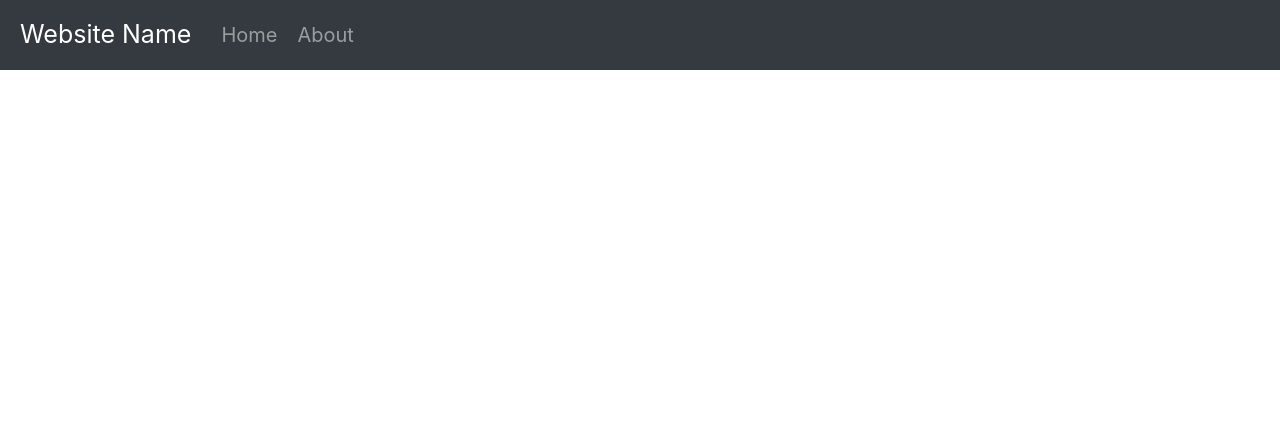
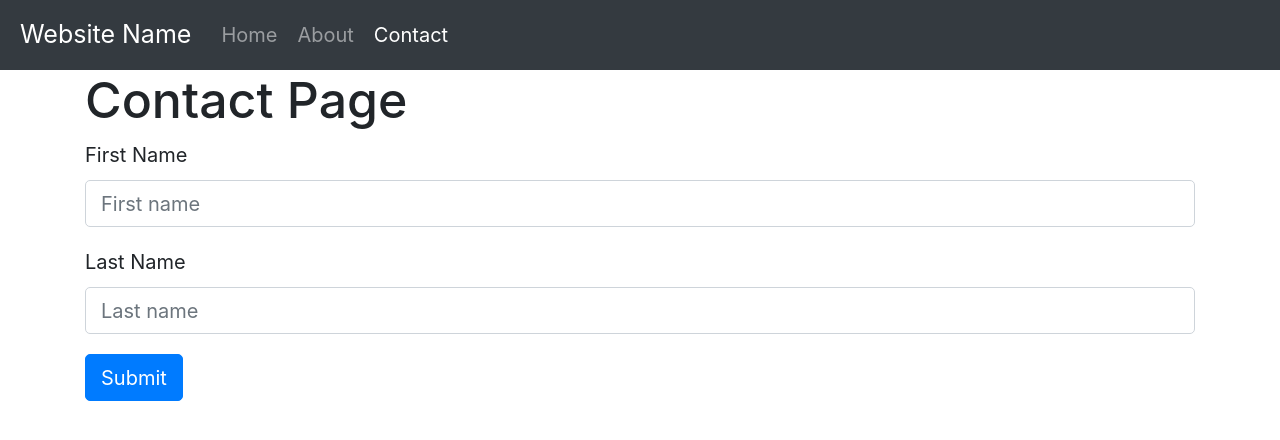
Before and after one commit to annelineguttormsen/jsf--react--form-submit, a React (Create React App) app: page /contact in a window 1280 px wide. Shown: the top 440 px of the page. Built offline with nearby package versions, Linux system fonts and the light colour scheme.

Commit message:
added bootstrap to form

```diff
--- a/package.json
+++ b/package.json
@@ -9,6 +9,7 @@
     "react": "^16.13.0",
     "react-bootstrap": "^1.0.0-beta.17",
     "react-dom": "^16.13.0",
+    "react-hook-form": "^5.0.3",
     "react-router-dom": "^5.1.2",
     "react-scripts": "3.4.0"
   },
--- a/src/components/App.js
+++ b/src/components/App.js
@@ -10,6 +10,7 @@ import {
 import Container from "react-bootstrap/Container";
 import Home from "./Home";
 import AboutUs from "./AboutUs";
+import Contact from "./Contact";
 
 function App() {
     return (
@@ -27,6 +28,9 @@ function App() {
                         <NavLink to="/aboutus" className="nav-link">
                             About
                         </NavLink>
+                        <NavLink to="/contact" className="nav-link">
+                            Contact
+                        </NavLink>
                     </Nav>
                 </Navbar.Collapse>
             </Navbar>
@@ -35,6 +39,7 @@ function App() {
                 <Switch>
                     <Route path="/" exact component={Home} />
                     <Route path="/aboutus" component={AboutUs} />
+                    <Route path="/contact" component={Contact} />
                 </Switch>
             </Container>
         </Router>
--- a/src/components/Contact.js
+++ b/src/components/Contact.js
@@ -1,21 +1,33 @@
 import React from 'react';
+import { useForm } from "react-hook-form";
+import Form from "react-bootstrap/Form";
+import Button from "react-bootstrap/Button";
 
 export default function Contact() {
+  const { register, errors } = useForm();
+
+  function handleSubmit(event) {
+    event.preventDefault();
+    for (let i=0;i<event.target.elements.length;i++) {
+      console.log(event.target.elements[i].name,
+        event.target.elements[i].value);
+    }
+  }
   return (
     <div className="Contact">
       <h1>Contact Page</h1>
 
-      <form onSubmit={handleSubmit}>
-        <div>
-          <label>First Name</label>
-          <input name="firstName" placeholder="First name" />
-        </div>
-        <div>
-          <label>Last Name</label>
-          <input name="lastName" placeholder="Last Name" />
-        </div>
-        <input type="submit" />
-      </form>
+      <Form onSubmit={handleSubmit}>
+        <Form.Group>
+          <Form.Label>First Name</Form.Label>
+          <Form.Control name="firstName" placeholder="First name" ref={register({required:true})}/>
+        </Form.Group>
+        <Form.Group>
+          <Form.Label>Last Name</Form.Label>
+          <Form.Control name="lastName" placeholder="Last name" ref={register({required:true})}/>
+        </Form.Group>
+        <Button type="submit">Submit</Button>
+      </Form>
     </div>
   );
 }
```
Also changed, not shown: 1 other file (tests, documents, lock files or other folders).
